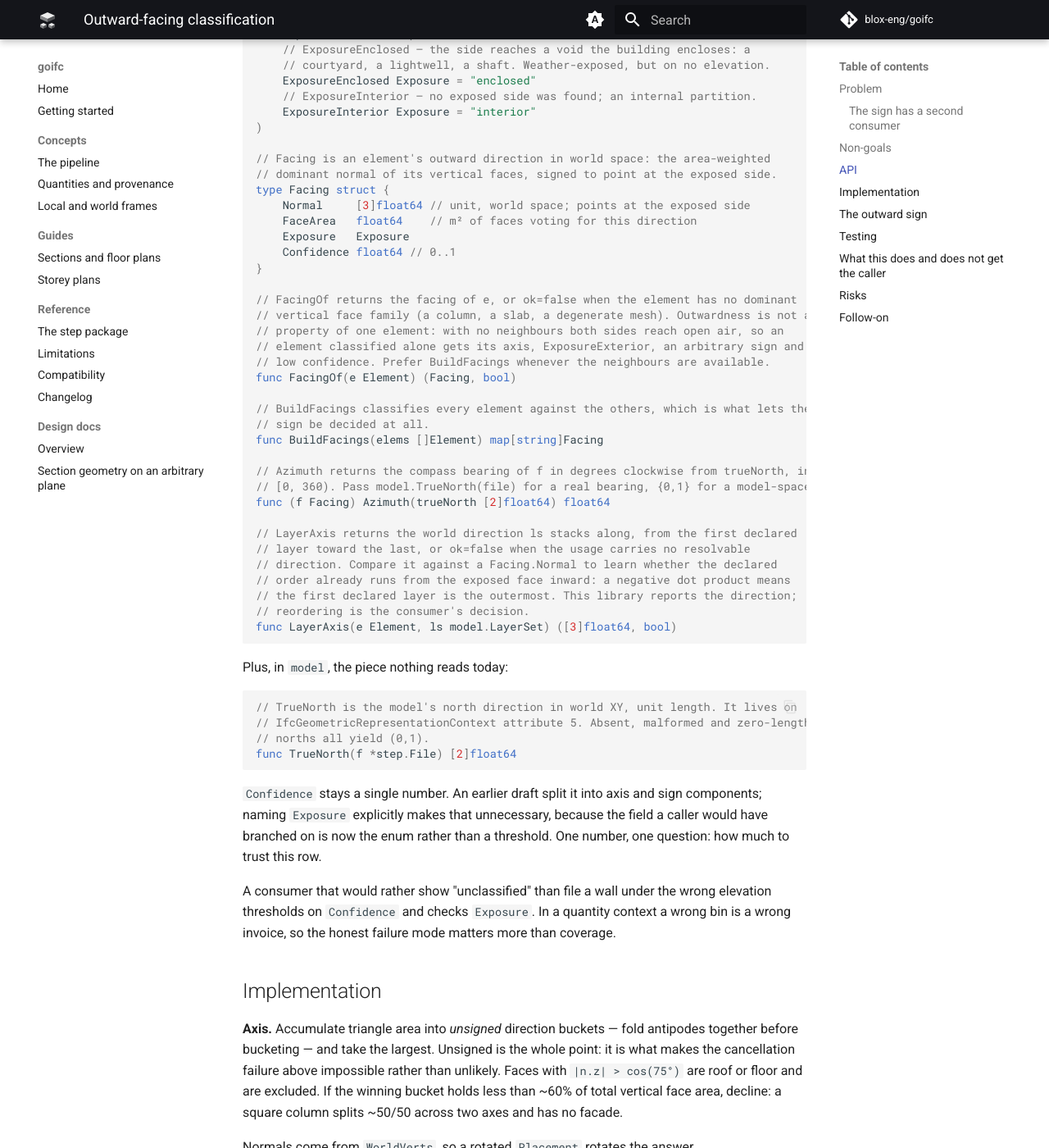
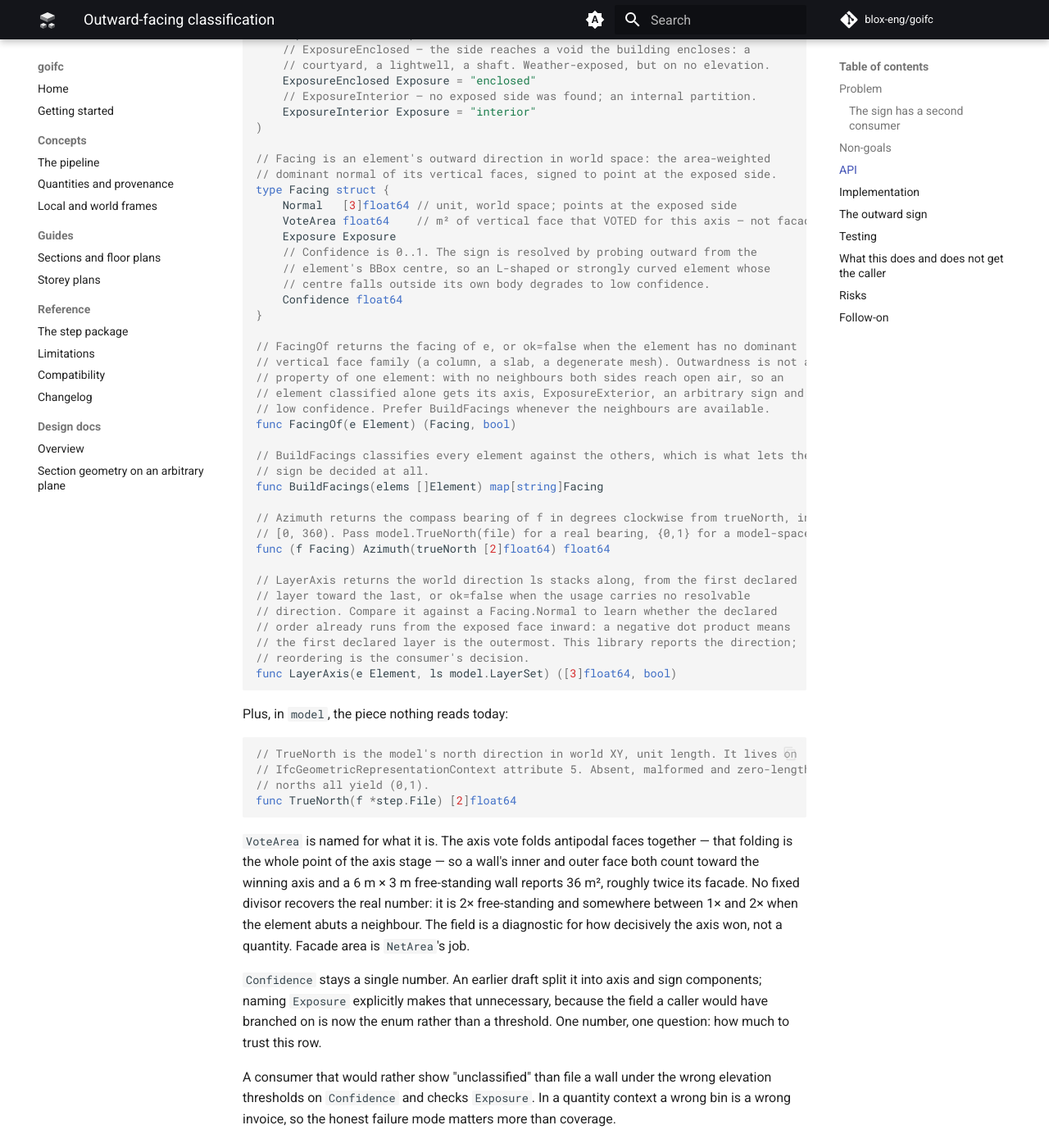
Before and after one commit to blox-eng/goifc, an MkDocs documentation site: the page built from docs/design/2026-08-15-outward-facing-classification.md, in a window 1280 px wide and 1400 px high, scrolled down 1612 px. Shown: the whole window at 82% size. Built offline with MkDocs 1.6.1 and Material for MkDocs 9.7.7, drawn with Linux system fonts in a browser that asks for light colours; comment, search, counter and statistics services are not loaded; the version menu is left out.

Commit message:
refactor(geometry)!: rename Facing.FaceArea to VoteArea
The field folds antipodal faces, so a 6m x 3m free-standing wall reports 36 m2,
not 18 -- roughly twice the facade area, in a feature whose stated purpose is
facade quantities. No fixed divisor recovers the real number: 2x free-standing,
between 1x and 2x when abutting.

The decisive evidence is that the design doc's own Testing section mandated a
partition test asserting "summed face area equal to total exterior vertical
face area". That test was never written, and it would have failed. When the
binding spec misreads a field, the name is the defect.

This is a public library pre-1.0, so it is a one-line change now and permanent
later. The doc comment now says outright that the number is a vote weight, not
an area to sum per elevation.

Also records on Facing that the sign is probed from the element's BBox centre,
which is why an L-shaped or strongly curved element degrades.

BREAKING: Facing.FaceArea is renamed to Facing.VoteArea. Source-only.

Refs #4.

Co-Authored-By: Claude Opus 5 (1M context) <noreply@anthropic.com>

````diff
--- a/docs/design/2026-08-15-outward-facing-classification.md
+++ b/docs/design/2026-08-15-outward-facing-classification.md
@@ -69,10 +69,13 @@ const (
 // Facing is an element's outward direction in world space: the area-weighted
 // dominant normal of its vertical faces, signed to point at the exposed side.
 type Facing struct {
-    Normal     [3]float64 // unit, world space; points at the exposed side
-    FaceArea   float64    // m² of faces voting for this direction
-    Exposure   Exposure
-    Confidence float64 // 0..1
+    Normal   [3]float64 // unit, world space; points at the exposed side
+    VoteArea float64    // m² of vertical face that VOTED for this axis — not facade area
+    Exposure Exposure
+    // Confidence is 0..1. The sign is resolved by probing outward from the
+    // element's BBox centre, so an L-shaped or strongly curved element whose
+    // centre falls outside its own body degrades to low confidence.
+    Confidence float64
 }
 
 // FacingOf returns the facing of e, or ok=false when the element has no dominant
@@ -107,6 +110,13 @@ Plus, in `model`, the piece nothing reads today:
 // norths all yield (0,1).
 func TrueNorth(f *step.File) [2]float64
 ```
+
+`VoteArea` is named for what it is. The axis vote folds antipodal faces together — that
+folding is the whole point of the axis stage — so a wall's inner and outer face both
+count toward the winning axis and a 6 m × 3 m free-standing wall reports 36 m², roughly
+twice its facade. No fixed divisor recovers the real number: it is 2× free-standing and
+somewhere between 1× and 2× when the element abuts a neighbour. The field is a diagnostic
+for how decisively the axis won, not a quantity. Facade area is `NetArea`'s job.
 
 `Confidence` stays a single number. An earlier draft split it into axis and sign
 components; naming `Exposure` explicitly makes that unnecessary, because the field a
````
Also changed, not shown: 3 other files.
